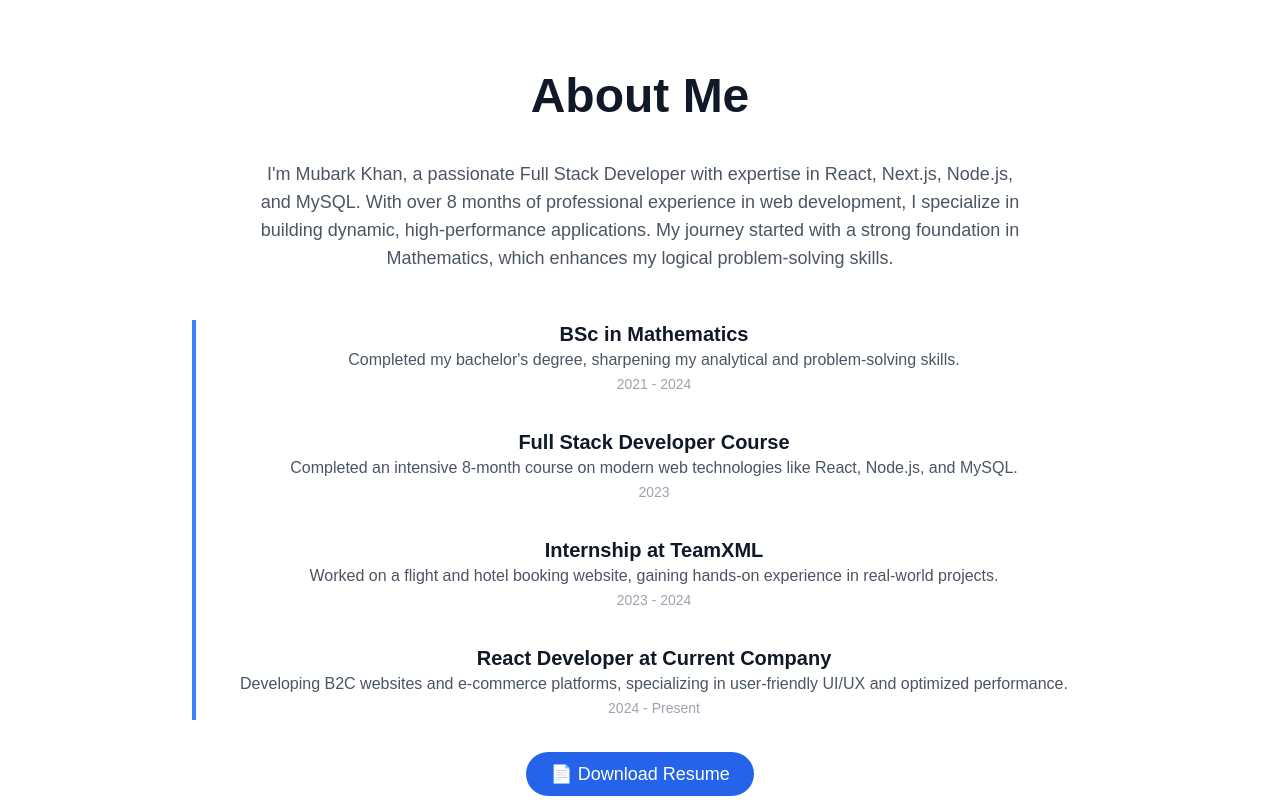
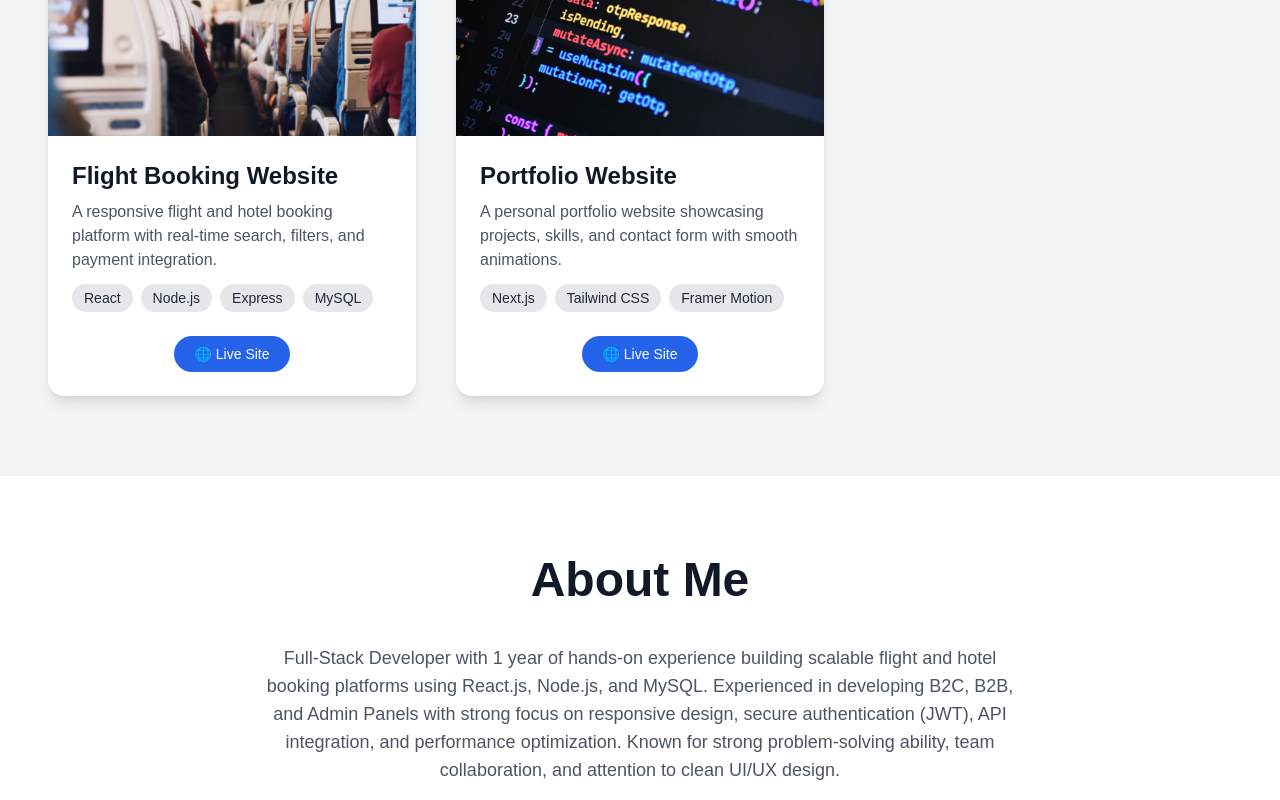
Before and after one commit to mubarkkhan/portfolio, a Next.js app: page / in a window 1280 px wide. Shown: the part 880-1680 px from the top of the page. Built offline with nearby package versions, Linux system fonts and the light colour scheme; no server answers.

Commit message:
Initial commit

```diff
--- a/app/Components/About.jsx
+++ b/app/Components/About.jsx
@@ -37,9 +37,7 @@ export default function AboutMe() {
         <section ref={aboutRef} className="py-20 bg-white dark:bg-gray-900 text-center px-6">
             <h2 className="text-5xl font-extrabold text-gray-900 dark:text-white mb-10">About Me</h2>
             <p className="text-gray-600 dark:text-gray-300 text-lg max-w-3xl mx-auto">
-                I'm Mubark Khan, a passionate Full Stack Developer with expertise in React, Next.js, Node.js, and MySQL.
-                With over 8 months of professional experience in web development, I specialize in building dynamic, high-performance applications.
-                My journey started with a strong foundation in Mathematics, which enhances my logical problem-solving skills.
+                Full-Stack Developer with 1 year of hands-on experience building scalable flight and hotel booking platforms using React.js, Node.js, and MySQL. Experienced in developing B2C, B2B, and Admin Panels with strong focus on responsive design, secure authentication (JWT), API integration, and performance optimization. Known for strong problem-solving ability, team collaboration, and attention to clean UI/UX design.
             </p>
 
             <div className="mt-12 max-w-4xl mx-auto">
@@ -50,18 +48,18 @@ export default function AboutMe() {
                         <span className="text-sm text-gray-400">2021 - 2024</span>
                     </div>
                     <div className="mb-8">
-                        <h3 className="text-xl font-semibold text-gray-900 dark:text-white">Full Stack Developer Course</h3>
-                        <p className="text-gray-600 dark:text-gray-300">Completed an intensive 8-month course on modern web technologies like React, Node.js, and MySQL.</p>
+                        <h3 className="text-xl font-semibold text-gray-900 dark:text-white">Frontend Developer Course</h3>
+                        <p className="text-gray-600 dark:text-gray-300">Completed an intensive 6-month course on modern web technologies like HTML5, CSS3, JavaScript and React.js.</p>
                         <span className="text-sm text-gray-400">2023</span>
                     </div>
                     <div className="mb-8">
-                        <h3 className="text-xl font-semibold text-gray-900 dark:text-white">Internship at TeamXML</h3>
+                        <h3 className="text-xl font-semibold text-gray-900 dark:text-white">Internship at Teamindiawebdesign</h3>
                         <p className="text-gray-600 dark:text-gray-300">Worked on a flight and hotel booking website, gaining hands-on experience in real-world projects.</p>
                         <span className="text-sm text-gray-400">2023 - 2024</span>
                     </div>
                     <div>
-                        <h3 className="text-xl font-semibold text-gray-900 dark:text-white">React Developer at Current Company</h3>
-                        <p className="text-gray-600 dark:text-gray-300">Developing B2C websites and e-commerce platforms, specializing in user-friendly UI/UX and optimized performance.</p>
+                        <h3 className="text-xl font-semibold text-gray-900 dark:text-white">React Developer at Teamindiawebdesign</h3>
+                        <p className="text-gray-600 dark:text-gray-300">Developed full-scale flight and hotel booking platforms for B2C and B2B users. Created responsive and user-friendly UIs using React.js, implemented secure authentication flows, and integrated third-party APIs. Also contributed to admin and agent dashboards with dynamic data handling and performance-focused design.</p>
                         <span className="text-sm text-gray-400">2024 - Present</span>
                     </div>
                 </div>
--- a/app/Components/Project.jsx
+++ b/app/Components/Project.jsx
@@ -1,47 +1,97 @@
-'use client'
+"use client";
 
 import { useEffect, useRef, useState } from "react";
 import { useDispatch, useSelector } from "react-redux";
 import { setScrollInto } from "../Toolkit/project_slice";
 import { handleGetAPI } from "../Utilities/Utils";
-import socket from '../../Lib/socket';
+import socket from "../../Lib/socket";
 
 export default function Project() {
-    const sliceData = useSelector((state) => state.proSlice.value)
-    const project = useRef(null)
+  const sliceData = useSelector((state) => state.proSlice.value);
+  const project = useRef(null);
   const [projectData, setProjectData] = useState([]);
   const dispatch = useDispatch();
   const fetchData = async () => {
     try {
-          const result = await handleGetAPI('admin/getProject')
-          if (result.data.status === true) {
-            setProjectData(result.data.result)
+      const result = await handleGetAPI("admin/getProject");
+      if (result.data.status === true && result.data.result.length > 0) {
+        setProjectData(result.data.result);
+      } else {
+        // fallback to static data
+        setProjectData([
+          {
+            id: 1,
+            title: "Flight Booking Website",
+            description:
+              "A responsive flight and hotel booking platform with real-time search, filters, and payment integration.",
+            technologies: ["React", "Node.js", "Express", "MySQL"],
+            imgurl: "/images/flightPro.avif",
+            url: "https://flightbooking.example.com",
+            giturl: "https://github.com/yourusername/flight-booking",
+          },
+          {
+            id: 2,
+            title: "Portfolio Website",
+            description:
+              "A personal portfolio website showcasing projects, skills, and contact form with smooth animations.",
+            technologies: ["Next.js", "Tailwind CSS", "Framer Motion"],
+            imgurl: "/images/portfolio.jpeg",
+            url: "https://mk01portfolio.vercel.app/",
+            giturl: "https://github.com/mubarkkhan/portfolio",
+          },
+        ]);
       }
     } catch (e) {
-          console.log(e,'error')
+      console.log(e, "error");
+      // fallback to static data in case of error
+      setProjectData([
+        {
+          id: 1,
+          title: "Flight Booking Website",
+          description:
+            "A responsive flight and hotel booking platform with real-time search, filters, and payment integration.",
+          technologies: ["React", "Node.js", "Express", "MySQL"],
+          imgurl: "/images/flightPro.avif",
+          url: "https://flightbooking.example.com",
+          giturl: "https://github.com/yourusername/flight-booking",
+        },
+        {
+          id: 2,
+          title: "Portfolio Website",
+          description:
+            "A personal portfolio website showcasing projects, skills, and contact form with smooth animations.",
+          technologies: ["Next.js", "Tailwind CSS", "Framer Motion"],
+          imgurl: "/images/portfolio.jpeg",
+          url: "https://mk01portfolio.vercel.app/",
+          giturl: "https://github.com/mubarkkhan/portfolio",
+        },
+      ]);
     }
-      }
+  };
+
   useEffect(() => {
-        socket.on('sendProject', (data) => {
-              setProjectData((prev)=>[...prev, data])
-        })
-        socket.on('sendEditProject', (data) => {
+    socket.on("sendProject", (data) => {
+      setProjectData((prev) => [...prev, data]);
+    });
+    socket.on("sendEditProject", (data) => {
       setProjectData((prev) =>
         prev?.map((pr) =>
-                    String(pr?.id) === String(data?.id) ? {...pr, ...data} : pr
+          String(pr?.id) === String(data?.id) ? { ...pr, ...data } : pr
         )
-            )
-        })
-        socket.on('deleteProject', (id) => {
-            setProjectData((prev) => prev?.filter((k) => Number(k?.id) !== Number(id)));
-        })
+      );
+    });
+    socket.on("deleteProject", (id) => {
+      setProjectData((prev) =>
+        prev?.filter((k) => Number(k?.id) !== Number(id))
+      );
+    });
     fetchData();
     return () => {
-            socket.off('sendProject');
-            socket.off('sendEditProject');
-            socket.off('deleteProject');
+      socket.off("sendProject");
+      socket.off("sendEditProject");
+      socket.off("deleteProject");
     };
-      }, [])
+  }, []);
   useEffect(() => {
     const observer = new IntersectionObserver(
       ([entry]) => {
@@ -64,9 +114,9 @@ export default function Project() {
   }, [sliceData?.isScrolling]);
   useEffect(() => {
     if (sliceData?.scrollInto === "project" && project.current) {
-            project.current.scrollIntoView({ behavior: "smooth" })
+      project.current.scrollIntoView({ behavior: "smooth" });
     }
-    }, [sliceData])
+  }, [sliceData]);
   return (
     <section
       ref={project}
@@ -103,7 +153,16 @@ export default function Project() {
 
               {/* Technologies (supports comma-separated list) */}
               <div className="flex flex-wrap gap-2 mt-2">
-            {pr?.technologies}
+                {Array.isArray(pr?.technologies)
+                  ? pr.technologies.map((tech, i) => (
+                      <span
+                        key={i}
+                        className="bg-gray-200 dark:bg-gray-700 text-sm text-gray-800 dark:text-gray-100 px-3 py-1 rounded-full"
+                      >
+                        {tech}
+                      </span>
+                    ))
+                  : pr?.technologies}
               </div>
 
               {/* Links */}
@@ -118,7 +177,7 @@ export default function Project() {
                     🌐 Live Site
                   </a>
                 )}
-            {pr?.giturl && (
+                {/* {pr?.giturl && (
                   <a
                     href={pr.giturl}
                     target="_blank"
@@ -127,13 +186,12 @@ export default function Project() {
                   >
                     🔗 GitHub Code
                   </a>
-            )}
+                )} */}
               </div>
             </div>
           </div>
         ))}
       </div>
     </section>
-
   );
 }
```
Also changed, not shown: 1 other file (tests, documents, lock files or other folders). Lines whose indentation alone changed are shown as unchanged.
